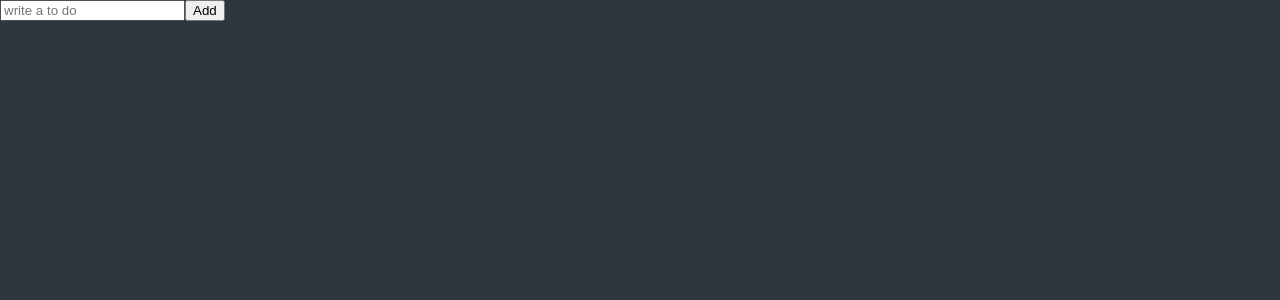
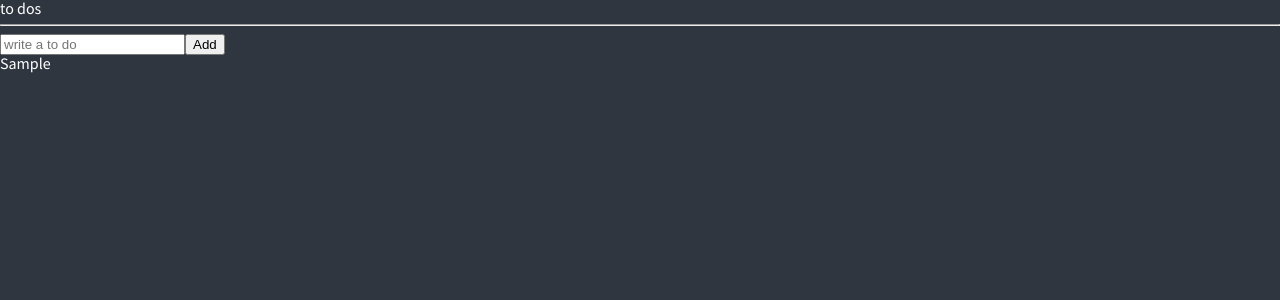
Before and after one commit to jungHyeonS/react-todo-list, a React (Create React App) app: page / in a window 1280 px wide. Both pictures are taken after typing "Sample" into the empty fields and a click on the button "Add". Shown: the top 300 px of the page. Built offline with nearby package versions, Linux system fonts and the light colour scheme.

Commit message:
react-master-class : recoil 구조 분해 할당

```diff
--- a/src/App.tsx
+++ b/src/App.tsx
@@ -1,6 +1,6 @@
 import React from 'react';
 import { createGlobalStyle } from 'styled-components';
-import TodoList from './TodoList';
+import TodoList from './componetns/TodoList';
 
 const GlobalStyle = createGlobalStyle`
   @import url('https://fonts.googleapis.com/css2?family=Source+Sans+Pro:wght@300&display=swap');
--- a/src/TodoList.tsx
+++ b/src/componetns/TodoList.tsx
@@ -1,26 +1,59 @@
 import React, { useState } from "react";
 import { useForm } from "react-hook-form";
+import { atom, useRecoilState, useRecoilStoreID, useRecoilValue, useSetRecoilState } from "recoil";
+
+
+
 
 interface IForm{
     toDo:string
 }
 
+interface IToDo {
+    text :string;
+    category : "TO_DO"|"DOING"|"DONE",
+    id:number;
+}
+
+const toDostate = atom<IToDo[]>({
+    key:"toDo",
+    default : []
+})
+
 function TodoList(){
+
+
+    //atom 으로 부터 값 가져오기
+    // const value = useRecoilValue(toDostate);
+
+    //atom 값 변경
+    // const modFn = useSetRecoilState(toDostate);
+
+    // 구조 분해 할당으로 할경우
+    const [toDos,setToDos] = useRecoilState(toDostate)
+
     const {
         register,handleSubmit,setValue
     } = useForm<IForm>()
-    const onSubmit = (data:IForm) =>{{
-        console.log("add to do",data.toDo)
+    const onSubmit = ({toDo}:IForm) =>{{
+        console.log("add to do",toDo)
+        setToDos(oldTodos => [...oldTodos,{text:toDo,category:"TO_DO",id:Date.now()}])
         setValue("toDo","")
     }}
+    console.log(toDos)
     return (
         <div>
+            <h1>to dos</h1>
+            <hr/>
             <form onSubmit={handleSubmit(onSubmit)}>
                 <input {...register("toDo",{
                     required:"Please write a To do"
                 })} type="text" placeholder="write a to do"/>
                 <button>Add</button>
             </form>
+            <ul>
+                {toDos.map(toDo => <li key={toDo.id}>{toDo.text}</li>)}
+            </ul>
         </div>
     );
 }
```
